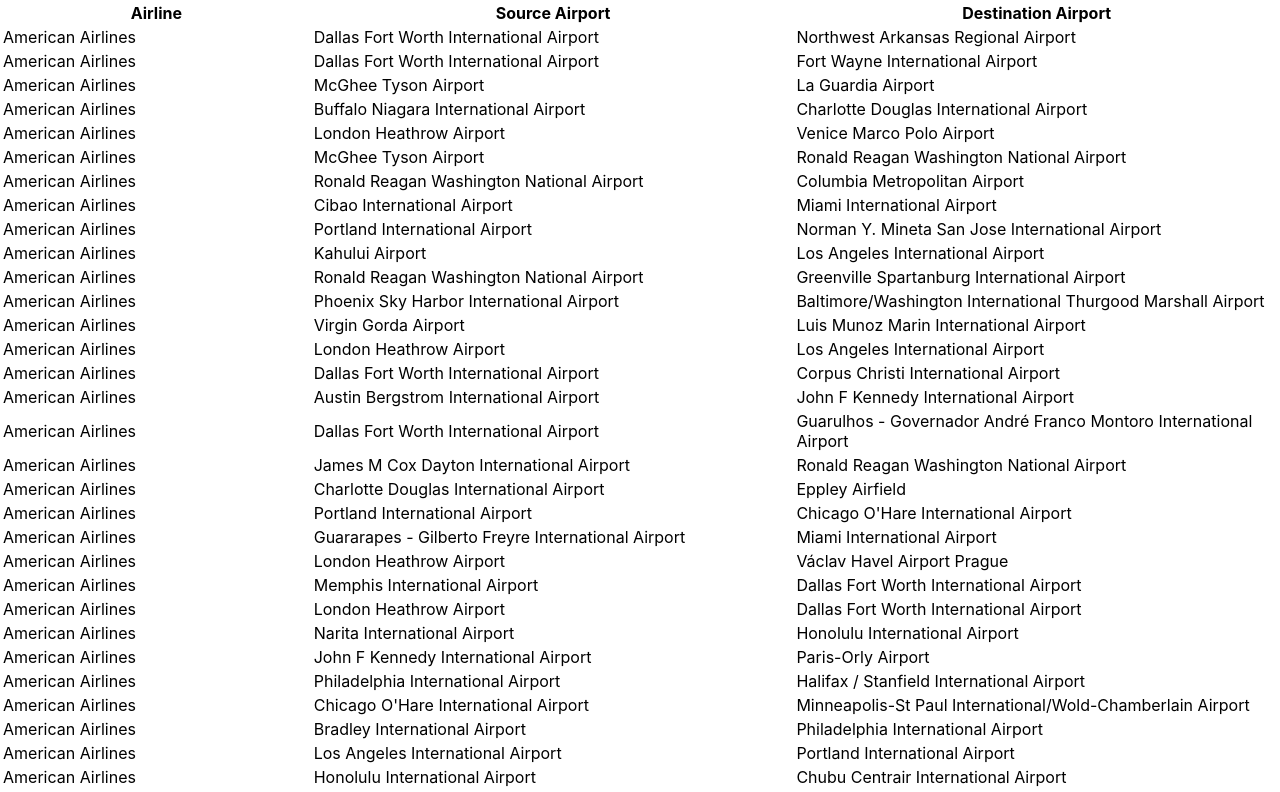
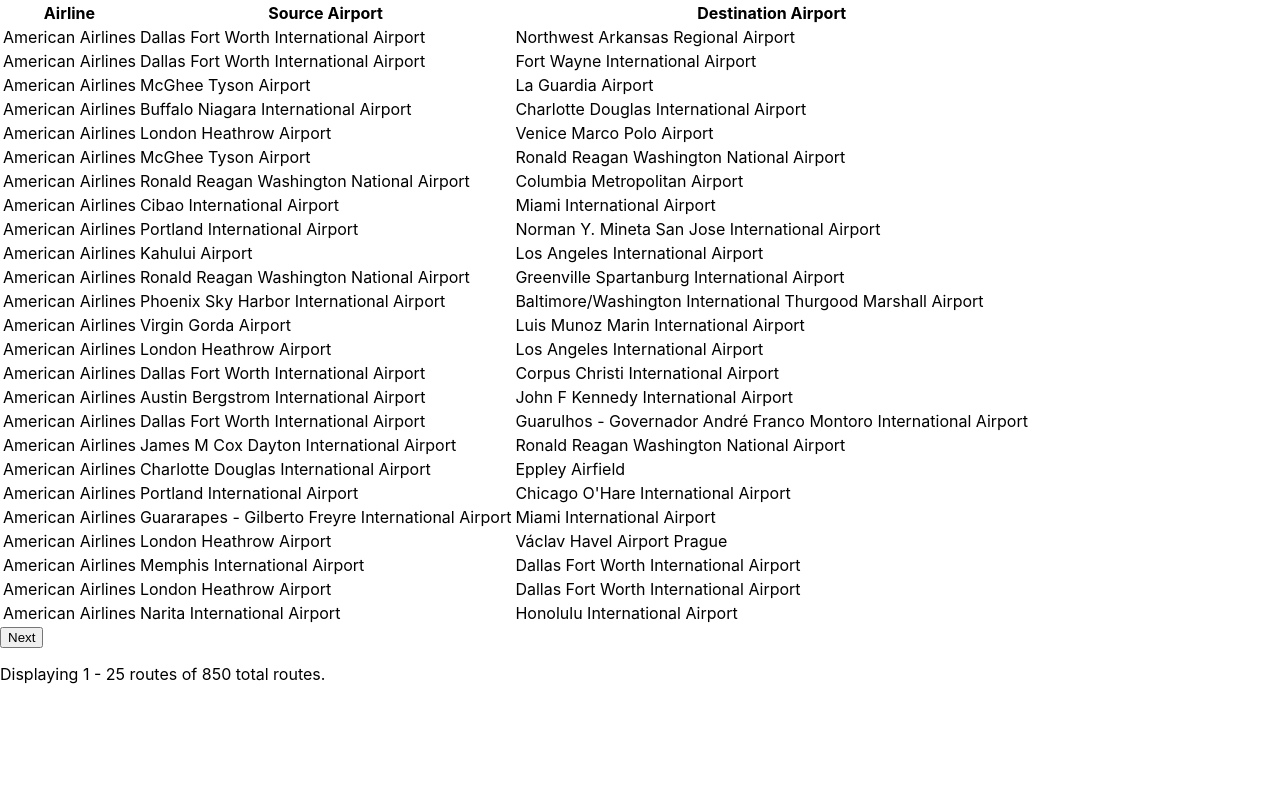
Before and after one commit to JeremyCrichton/airline-routes, a React (Create React App) app: page / in a window 1280 px wide. Shown: the top 792 px of the page. Built offline with nearby package versions, Linux system fonts and the light colour scheme.

Commit message:
add pagination to route table

```diff
--- a/src/App.js
+++ b/src/App.js
@@ -1,6 +1,7 @@
 import React from 'react';
 import './App.css';
 
+import routes from './data/data';
 import Table from './components/Table';
 
 const columns = [
@@ -12,7 +13,13 @@
 const App = () => {
   return (
     <div className='App'>
-      <Table className='routes-table' columns={columns} rows='' format='' />
+      <Table
+        className='routes-table'
+        columns={columns}
+        rows={routes.routes}
+        format=''
+        perPage={25}
+      />
     </div>
   );
 };
--- a/src/components/Table.js
+++ b/src/components/Table.js
@@ -1,31 +1,54 @@
-import React from 'react';
-import routes from '../data/data';
-import {
-  createIdFromRoutes,
-  getAirlineById,
-  getAirportByCode,
-} from '../data/data';
+import React, { useState, useEffect } from 'react';
+import TableRow from './TableRow';
 
-const Table = ({ columns }) => {
+import { createIdFromRoutes } from '../data/data';
+
+const Table = ({ columns, rows, perPage }) => {
+  const [routesPerPage, setRoutesPerPage] = useState(perPage);
+  const [currentPage, setCurrentPage] = useState(0);
+  const [routesToDisplay, setRoutesToDisplay] = useState(rows.slice(0, 24));
+
+  const lastPage = Math.ceil(rows.length / routesPerPage);
+  const startingPageRoute = currentPage * routesPerPage + 1;
+  const endingPageRoute = startingPageRoute + routesToDisplay.length - 1;
+  const totalRoutes = rows.length;
+
+  useEffect(() => {
+    setRoutesToDisplay(
+      rows.slice(
+        currentPage * routesPerPage,
+        currentPage * routesPerPage + routesPerPage
+      )
+    );
+  }, [currentPage, routesPerPage]);
+
   return (
+    <div>
       <table>
         <thead>
           <tr>
             {columns.map(column => (
-            <th>{column.name}</th>
+              <th key={column.property}>{column.name}</th>
             ))}
           </tr>
         </thead>
         <tbody>
-        {routes.routes.map(route => (
-          <tr key={createIdFromRoutes(route)}>
-            <td>{getAirlineById(route.airline)}</td>
-            <td>{getAirportByCode(route.src)}</td>
-            <td>{getAirportByCode(route.dest)}</td>
-          </tr>
+          {routesToDisplay.map(route => (
+            <TableRow route={route} key={createIdFromRoutes(route)} />
           ))}
         </tbody>
       </table>
+      {currentPage > 0 && (
+        <button onClick={() => setCurrentPage(currentPage - 1)}>Back</button>
+      )}
+      {currentPage < lastPage - 1 && (
+        <button onClick={() => setCurrentPage(currentPage + 1)}>Next</button>
+      )}
+      <p>
+        Displaying {`${startingPageRoute} - ${endingPageRoute}`} routes of{' '}
+        {totalRoutes} total routes.
+      </p>
+    </div>
   );
 };
 
--- /dev/null
+++ b/src/components/TableRow.js
@@ -0,0 +1,19 @@
+import React from 'react';
+
+import {
+  createIdFromRoutes,
+  getAirlineById,
+  getAirportByCode,
+} from '../data/data';
+
+const TableRow = ({ route }) => {
+  return (
+    <tr>
+      <td>{getAirlineById(route.airline)}</td>
+      <td>{getAirportByCode(route.src)}</td>
+      <td>{getAirportByCode(route.dest)}</td>
+    </tr>
+  );
+};
+
+export default TableRow;
```
Lines whose indentation alone changed are shown as unchanged.
